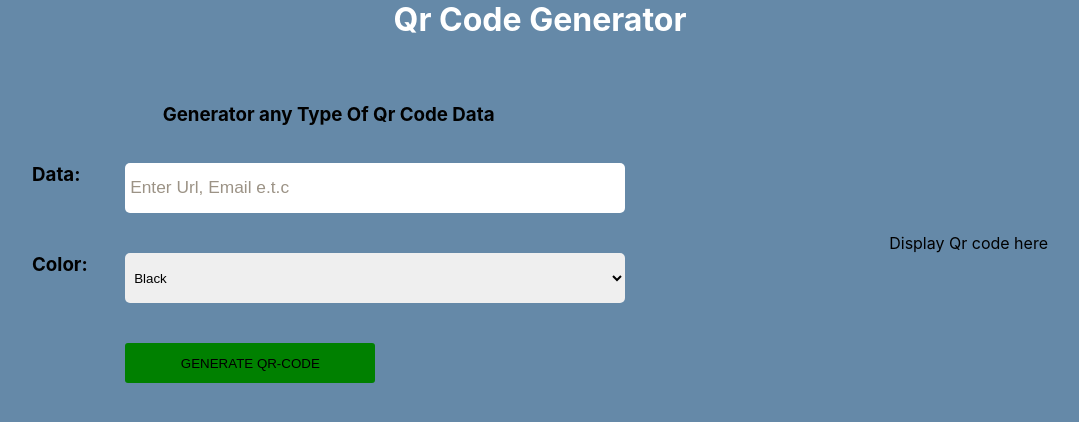
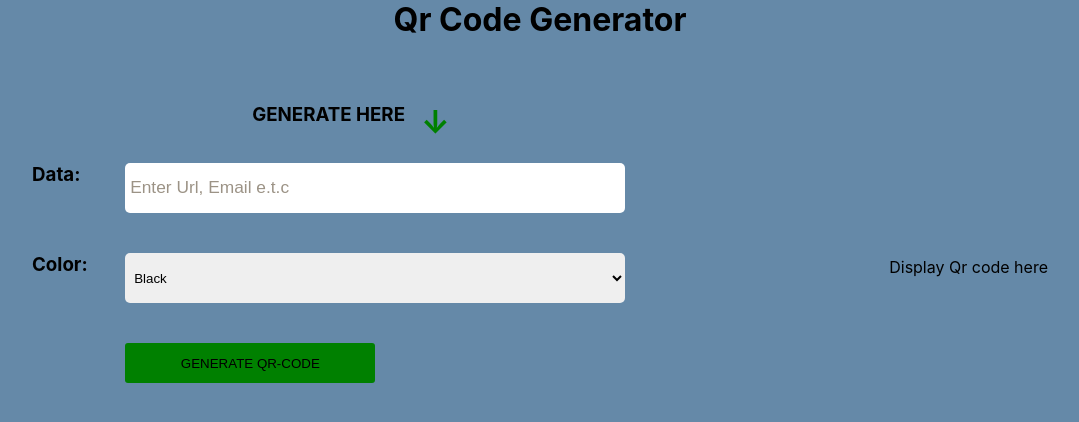
Before and after one commit to muritador5050/qrcode, a React (Create React App) app: page / in a window 1280 px wide. Shown: the top 422 px of the page, without its empty margins (100-1179 px from the left). Built offline with nearby package versions, Linux system fonts and the light colour scheme.

Commit message:
animate arrow-down entity

```diff
--- a/src/App.css
+++ b/src/App.css
@@ -1,4 +1,6 @@
-* {
+*,
+*::before,
+*::after {
   margin: 0;
   padding: 0;
   box-sizing: border-box;
@@ -16,9 +18,19 @@
 
 header h1 {
   text-align: center;
-  color: #fff;
   margin-bottom: 2em;
 }
+small {
+  position: relative;
+}
+.entity-arrow-down {
+  position: absolute;
+  color: green;
+  font-size: 1.7em;
+  margin-left: 0.5em;
+  animation: move 1s infinite ease-in-out;
+}
+
 form > h3 {
   margin-bottom: 2em;
   text-align: center;
@@ -70,6 +82,7 @@ label select {
   justify-content: center;
   gap: 10px;
   text-align: center;
+  margin-top: 3em;
 }
 
 .scanner {
@@ -92,3 +105,12 @@ label select {
     color: red;
   }
 }
+
+@keyframes move {
+  from {
+    transform: translateY(-10px);
+  }
+  to {
+    transform: translateY(10px);
+  }
+}
--- a/src/App.js
+++ b/src/App.js
@@ -39,7 +39,9 @@ function App() {
       </header>
       <div className="App">
         <form className="email-form" onSubmit={handleSubmit}>
-          <h3>Generator any Type Of Qr Code Data</h3>
+          <h3>
+            GENERATE HERE <small className="entity-arrow-down">&darr;</small>{" "}
+          </h3>
           <label>
             <h3>Data:</h3>
             <input
@@ -77,10 +79,10 @@ function App() {
         </form>
         <div className="qrcode">
           {qrimage ? (
-            <div className="scanner">
+            <frames className="scanner">
               <img src={qrimage} alt="qr code" /> <br /> <br />
               <h4 className="scan-me">Scan Me</h4>
-            </div>
+            </frames>
           ) : (
             "Display Qr code here"
           )}
```
